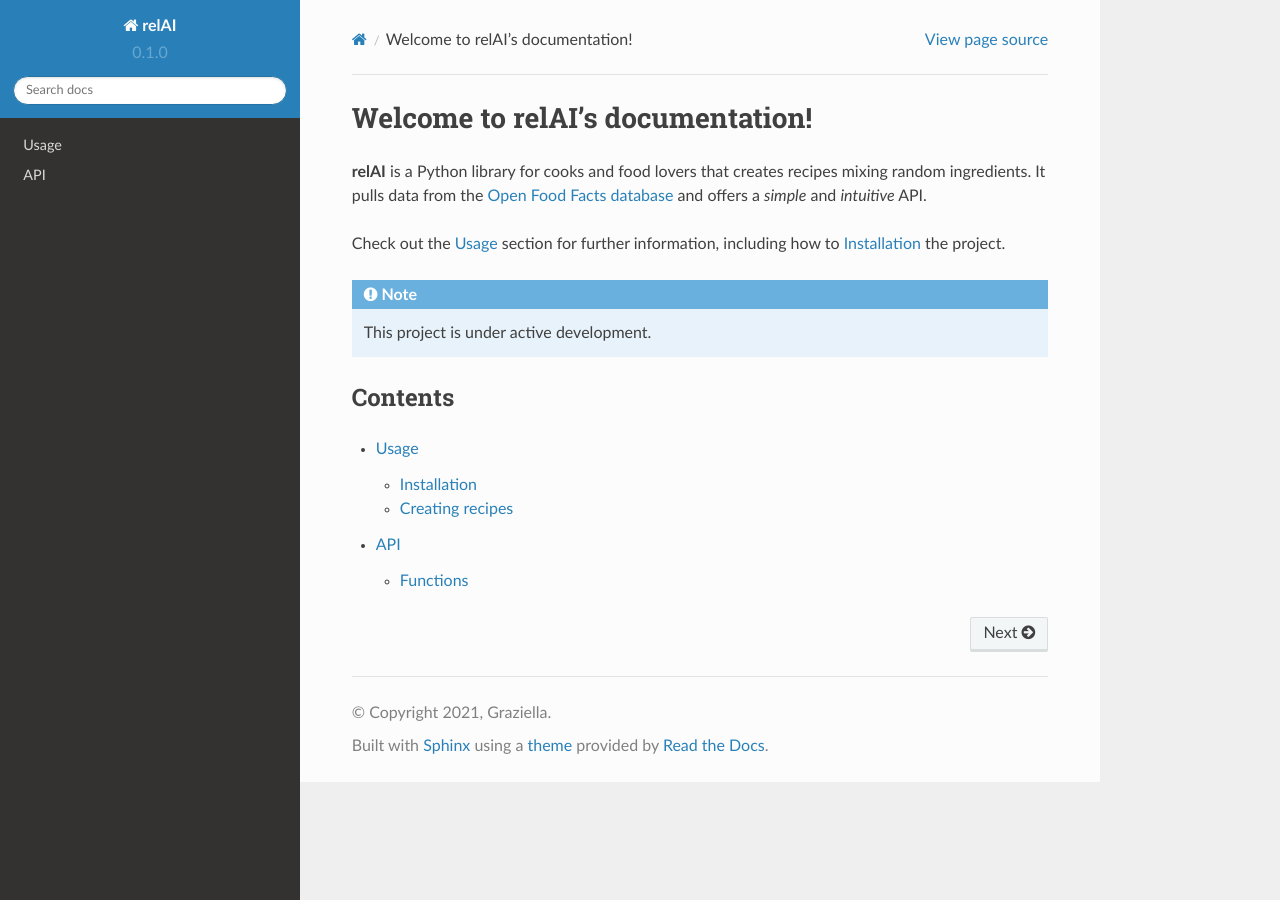
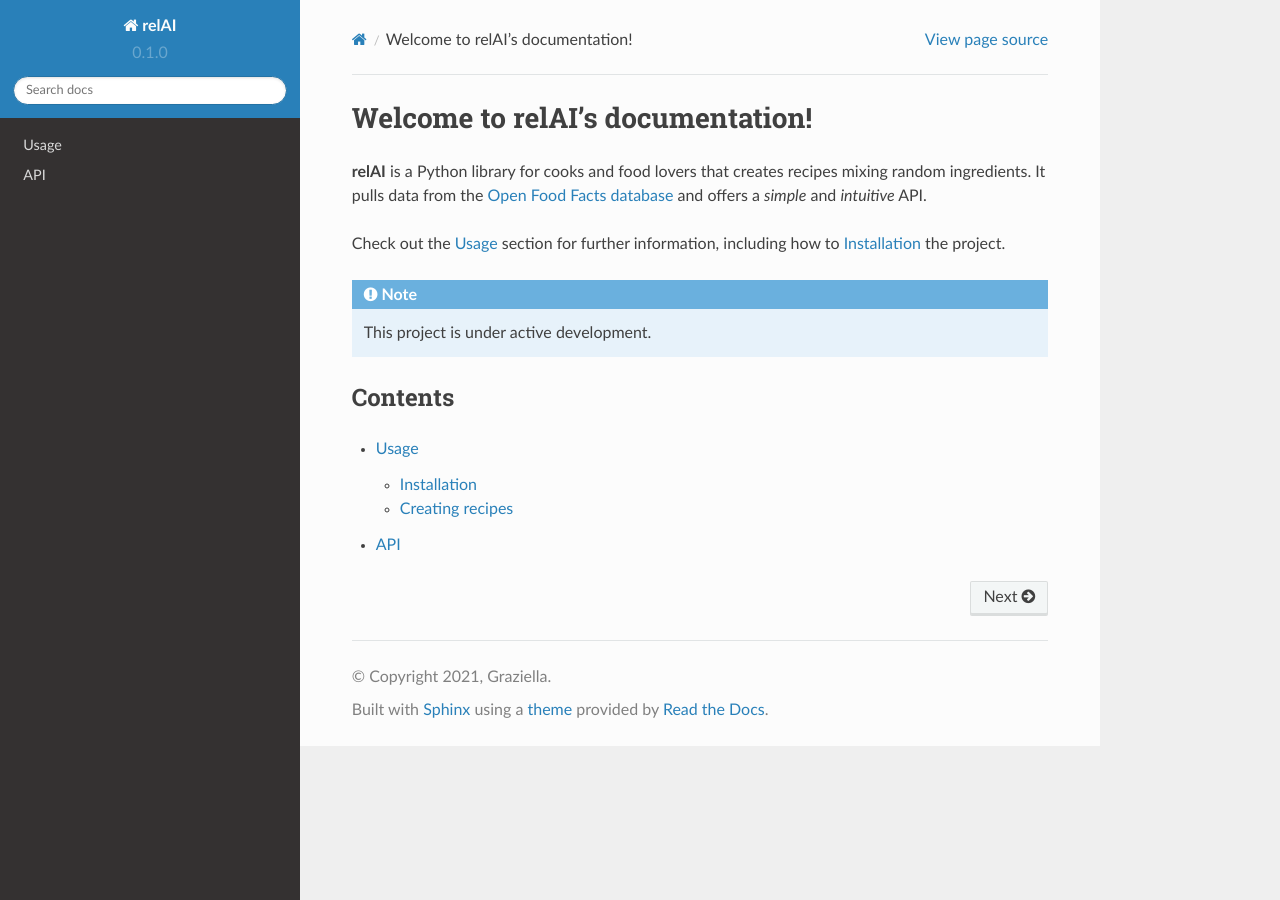
Before and after one commit to LorenzoPeracchio/davfunz, a Sphinx documentation site: the page built from docs/source/index.rst, in a window 1280 px wide. Built offline with Sphinx 7.4.7 and the Read the Docs theme 2.0.0, drawn with Linux system fonts in a browser that asks for light colours.

```diff
--- a/docs/source/api.rst
+++ b/docs/source/api.rst
@@ -5,8 +5,3 @@ API
    :toctree: generated
 
    relAI
-
-Functions
----------
-
-.. autofunction:: relAI.create_autoencoder
```
